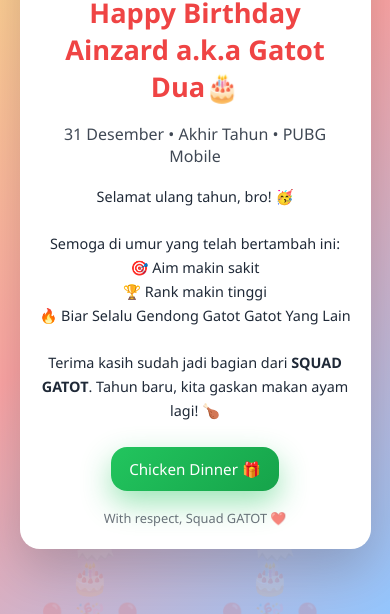
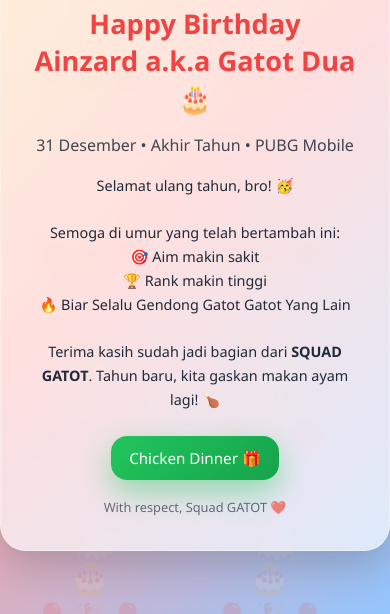
Before and after one commit to asagishi/hbd-ainzard, a plain HTML site: page index.html in a window 390 px wide. Shown: the part 230-844 px from the top of the page. Drawn offline with Linux system fonts and the light colour scheme.

Commit message:
Update index.html

```diff
--- a/index.html
+++ b/index.html
@@ -137,12 +137,15 @@ button:hover{
 .chicken-dance.party{
   animation:chickenDance 0.5s infinite linear;
 }
-  @media (max-width: 480px){
+@media (max-width: 480px){
   .card{
-    max-width: 90%;
-    padding: 22px 18px;
-    border-radius: 20px;
+    background: rgba(255,255,255,0.65);
+    backdrop-filter: blur(10px);
+    -webkit-backdrop-filter: blur(10px);
+    box-shadow: 0 15px 40px rgba(0,0,0,.18);
+    border: 1px solid rgba(255,255,255,.35);
   }
+}
 
   h1{
     font-size: 1.7rem;
```
